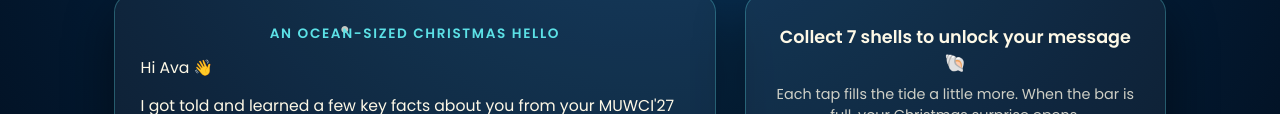
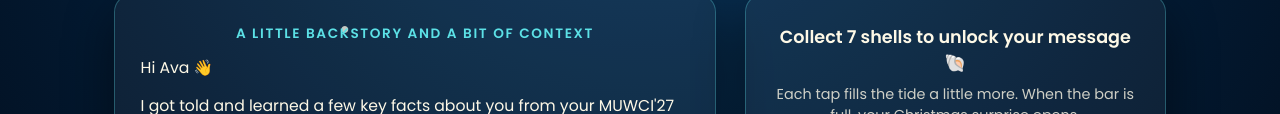
Before and after one commit to syed-khalid/giftforava, a plain HTML site: page index.html in a window 1280 px wide. Shown: the part 275-389 px from the top of the page. Drawn offline with nearby package versions, Linux system fonts and the light colour scheme.

Commit message:
Update index.html

```diff
--- a/index.html
+++ b/index.html
@@ -445,7 +445,7 @@
                 <div class="letter-inner">
                     <!-- Front -->
                     <div class="letter-face letter-front">
-                        <div class="letter-header">An ocean-sized Christmas hello</div>
+                        <div class="letter-header">A little backstory and a bit of context</div>
                         <div class="letter-text">
                             <p>Hi Ava 👋</p>
                             <p>
```
